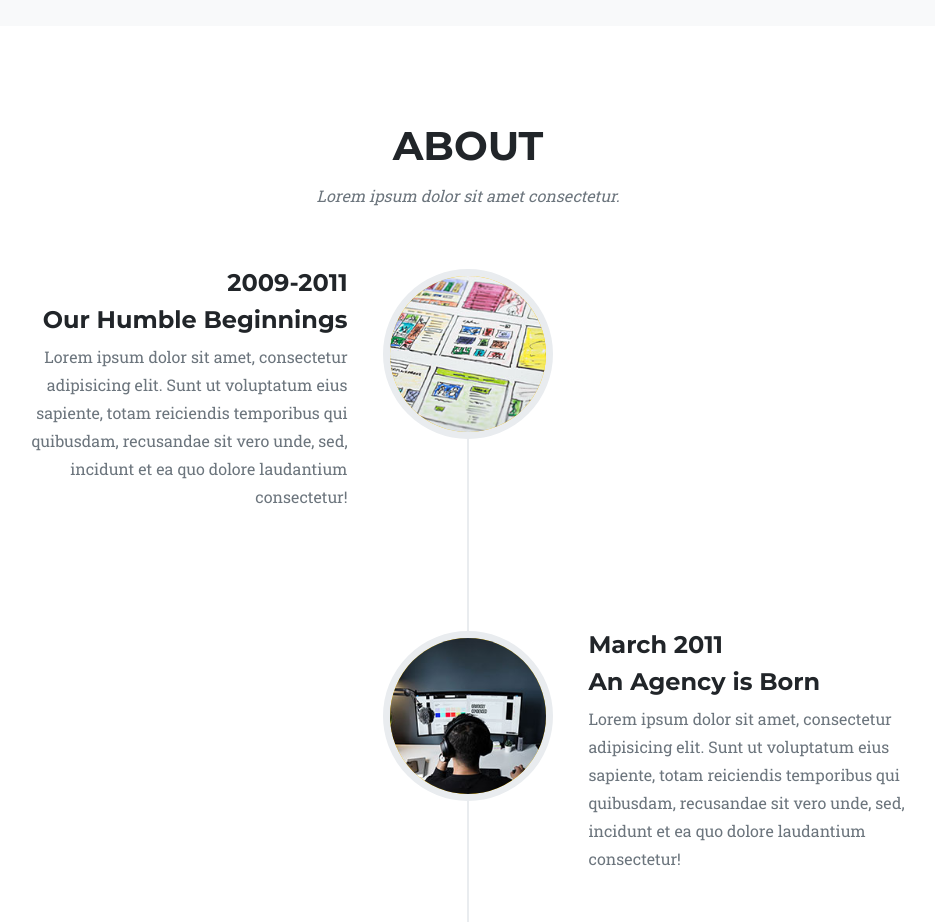
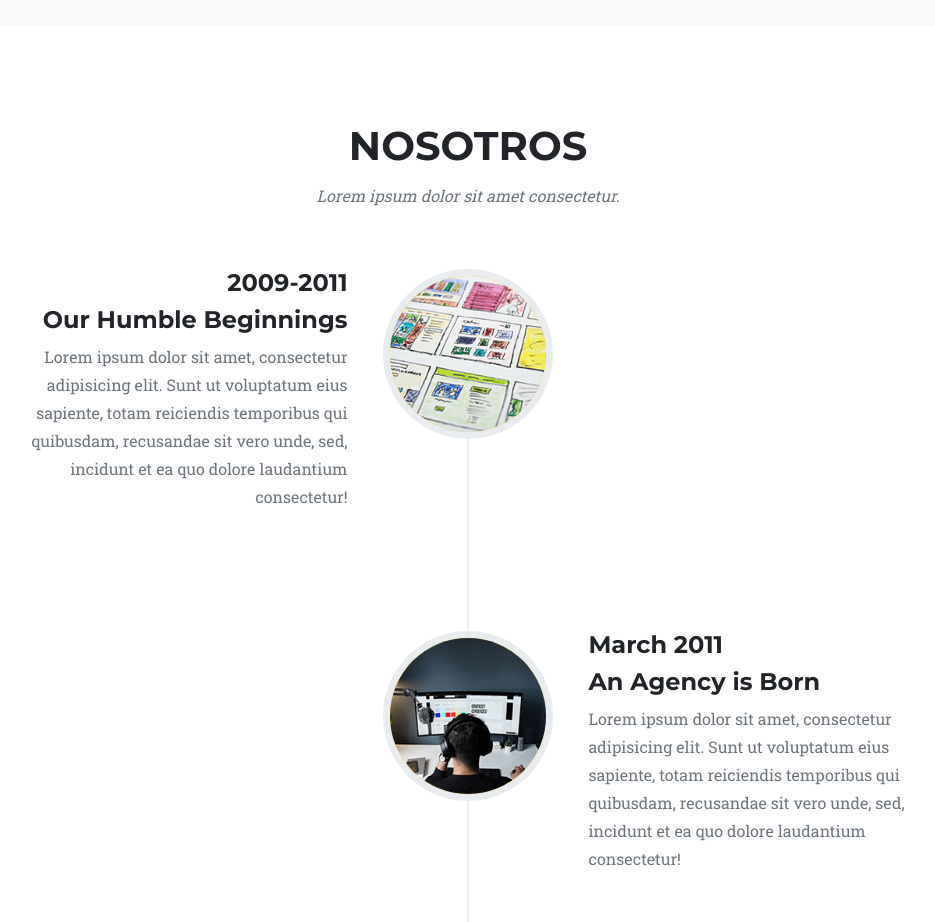
Before and after one commit to devmalvarado/Sacre-Landing, a plain HTML site: page index.html in a window 1280 px wide. Shown: the part 2560-3482 px from the top of the page, without its empty margins (172-1107 px from the left). Drawn offline with nearby package versions, Linux system fonts and the light colour scheme.

Commit message:
Update index.html

```diff
--- a/index.html
+++ b/index.html
@@ -184,7 +184,7 @@
         <section class="page-section" id="about">
             <div class="container">
                 <div class="text-center">
-                    <h2 class="section-heading text-uppercase">About</h2>
+                    <h2 class="section-heading text-uppercase">Nosotros</h2>
                     <h3 class="section-subheading text-muted">Lorem ipsum dolor sit amet consectetur.</h3>
                 </div>
                 <ul class="timeline">
```
